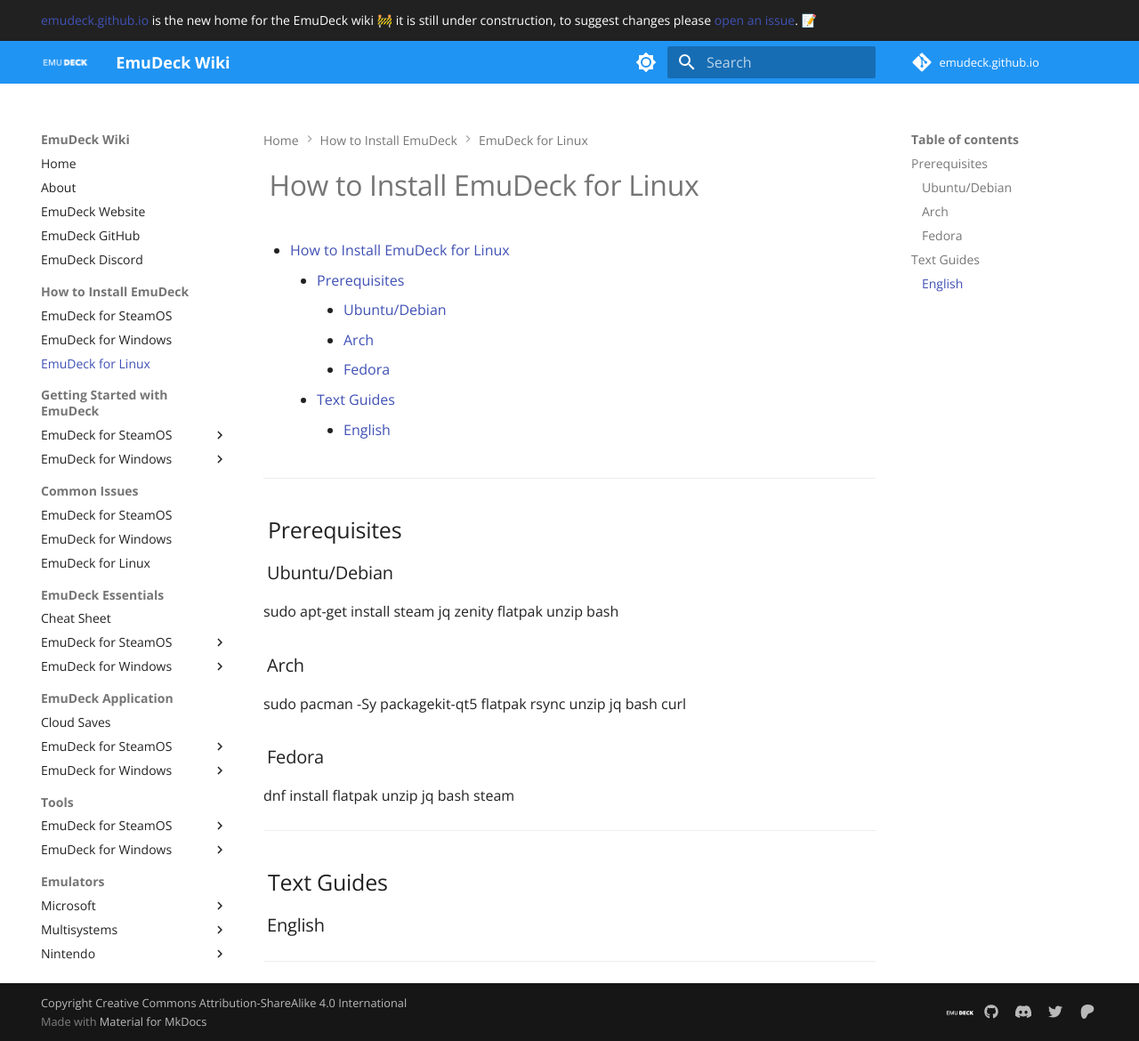
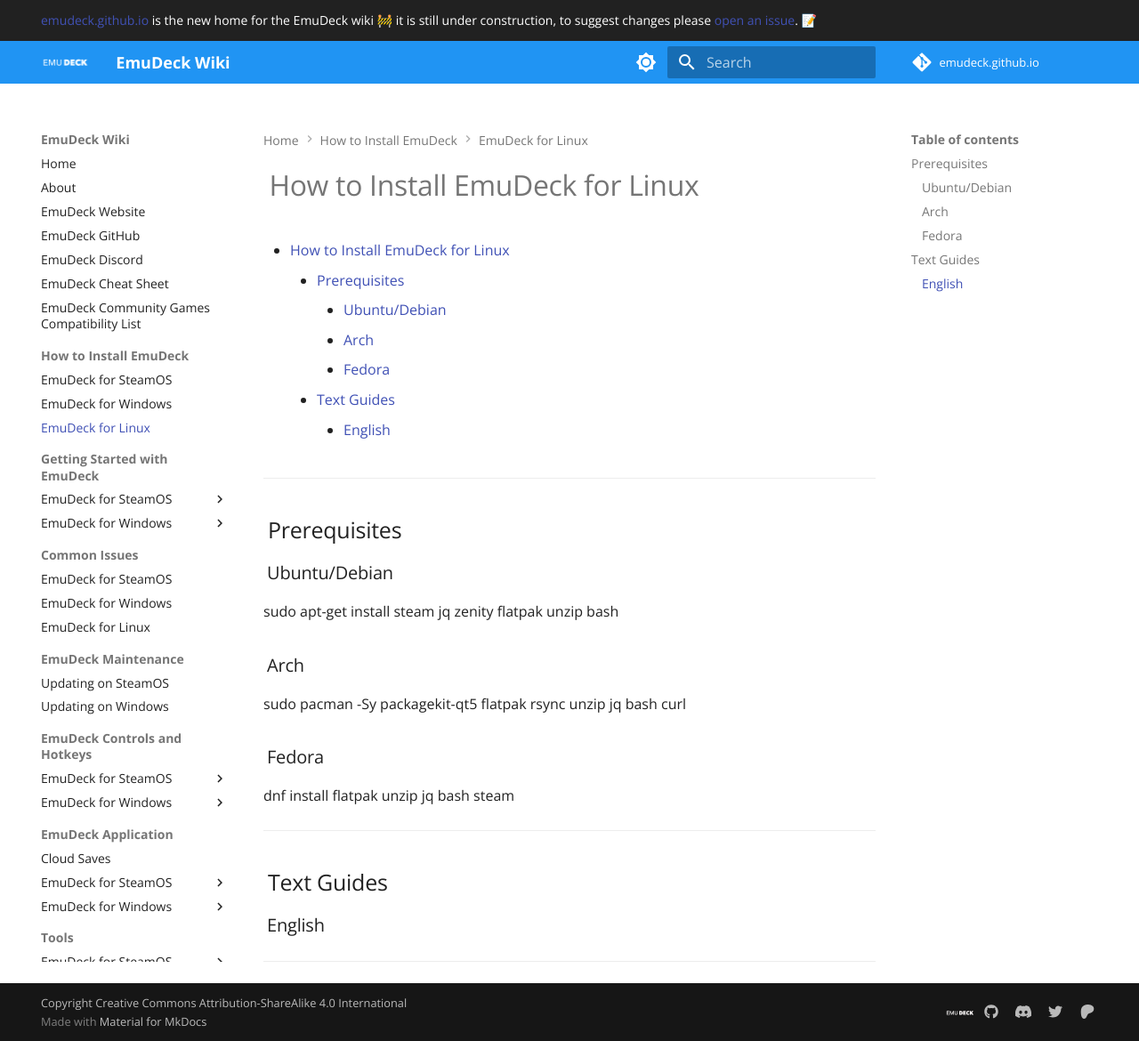
Before and after one commit to EmuDeck/emudeck.github.io, an MkDocs documentation site: the page built from docs/how-to-install-emudeck/linux/index.md, in a window 1280 px wide and 1170 px high. Shown: the whole window at 89% size. Built offline with MkDocs 1.6.1 and Material for MkDocs 9.7.7, drawn with Linux system fonts in a browser that asks for light colours; comment, search, counter and statistics services are not loaded.

Commit message:
Improve: Navigation sidebar

```diff
--- a/mkdocs.yml
+++ b/mkdocs.yml
@@ -11,6 +11,8 @@
     - EmuDeck Website: 'https://www.emudeck.com/'
     - EmuDeck GitHub: 'https://github.com/dragoonDorise/EmuDeck'
     - EmuDeck Discord: 'https://discord.gg/b9F7GpXtFP'
+    - EmuDeck Cheat Sheet: 'emudeck-essentials/cheat-sheet.md'
+    - EmuDeck Community Games Compatibility List: 'https://brantje.github.io/emudeck-compatibility-list/'
     - How to Install EmuDeck:
         - 'EmuDeck for SteamOS':
             - 'how-to-install-emudeck/steamos/index.md'
@@ -32,17 +34,16 @@
             - 'common-issues/windows/index.md'
         - 'EmuDeck for Linux':
             - 'common-issues/linux/index.md'
-    - EmuDeck Essentials:
-        - 'Cheat Sheet': 'emudeck-essentials/cheat-sheet.md'
-        - 'EmuDeck for SteamOS':
-            - 'Updating': 'emudeck-essentials/steamos/updating.md'
+    - EmuDeck Maintenance:
+        - 'Updating on SteamOS': 'emudeck-essentials/steamos/updating.md'
+        - 'Updating on Windows': 'emudeck-essentials/windows/updating.md'
+    - EmuDeck Controls and Hotkeys:
+        - EmuDeck for SteamOS:
+            - 'Controls 101': 'emudeck-essentials/steamos/controls-101.md'
             - 'Hotkeys': 'emudeck-essentials/steamos/hotkeys.md'
-            - 'Controls 101': 'emudeck-essentials/steamos/controls-101.md'
-            - 'EmuDeck Community Games Compatibility List': 'https://brantje.github.io/emudeck-compatibility-list/'
-        - 'EmuDeck for Windows':
-            - 'Updating': 'emudeck-essentials/windows/updating.md'
+        - EmuDeck for Windows:
+            - 'Controls 101': 'emudeck-essentials/windows/controls-101.md'
             - 'Hotkeys': 'emudeck-essentials/windows/hotkeys.md'
-            - 'Controls 101': 'emudeck-essentials/windows/controls-101.md'
     - EmuDeck Application:
         - 'Cloud Saves': 'emudeck-application/cloud-saves.md'
         - 'EmuDeck for SteamOS':
@@ -115,18 +116,20 @@
             - RPCS3 (PlayStation 3):
                 - 'RPCS3 on SteamOS': 'emulators/steamos/rpcs3.md'
                 - 'RPCS3 on Windows': 'emulators/windows/rpcs3.md'
-    - Other:
+    - Community Creations:
         - EmuDeck for SteamOS:
             - Community Creations: 'other/steamos/community-creations.md'
-            - File Management: 'other/steamos/file-management.md'
             - Third Party Emulation: 'other/steamos/third-party-emulation.md'
         - EmuDeck for Windows:
-            - File Management: 'other/windows/file-management.md'
-#    - EmuDeck Plugins:
-#        - 'emudeck-plugins/index.md'
-#        - 'DeckyControls': 'emudeck-plugins/deckycontrols.md'
-#        - 'Emuchievements': 'emudeck-plugins/emuchievements.md'
-#        - 'MetaDeck': 'emudeck-plugins/metadeck.md'
+            - Community Creations: 'other/windows/community-creations.md'
+    - File Management and Plugins:
+        - File Management on SteamOS: 'other/steamos/file-management.md'
+        - File Management on Windows: 'other/windows/file-management.md'
+        - EmuDeck Plugins:
+            - 'emudeck-plugins/index.md'
+            - 'DeckyControls': 'emudeck-plugins/deckycontrols.md'
+            - 'Emuchievements': 'emudeck-plugins/emuchievements.md'
+            - 'MetaDeck': 'emudeck-plugins/metadeck.md'
     - Contributing to EmuDeck:
         - How to Contribute: 'how-to-contribute.md'
 theme:
```
Also changed, not shown: docs/other/windows/community-creations.md (added, +1 -0 lines).
